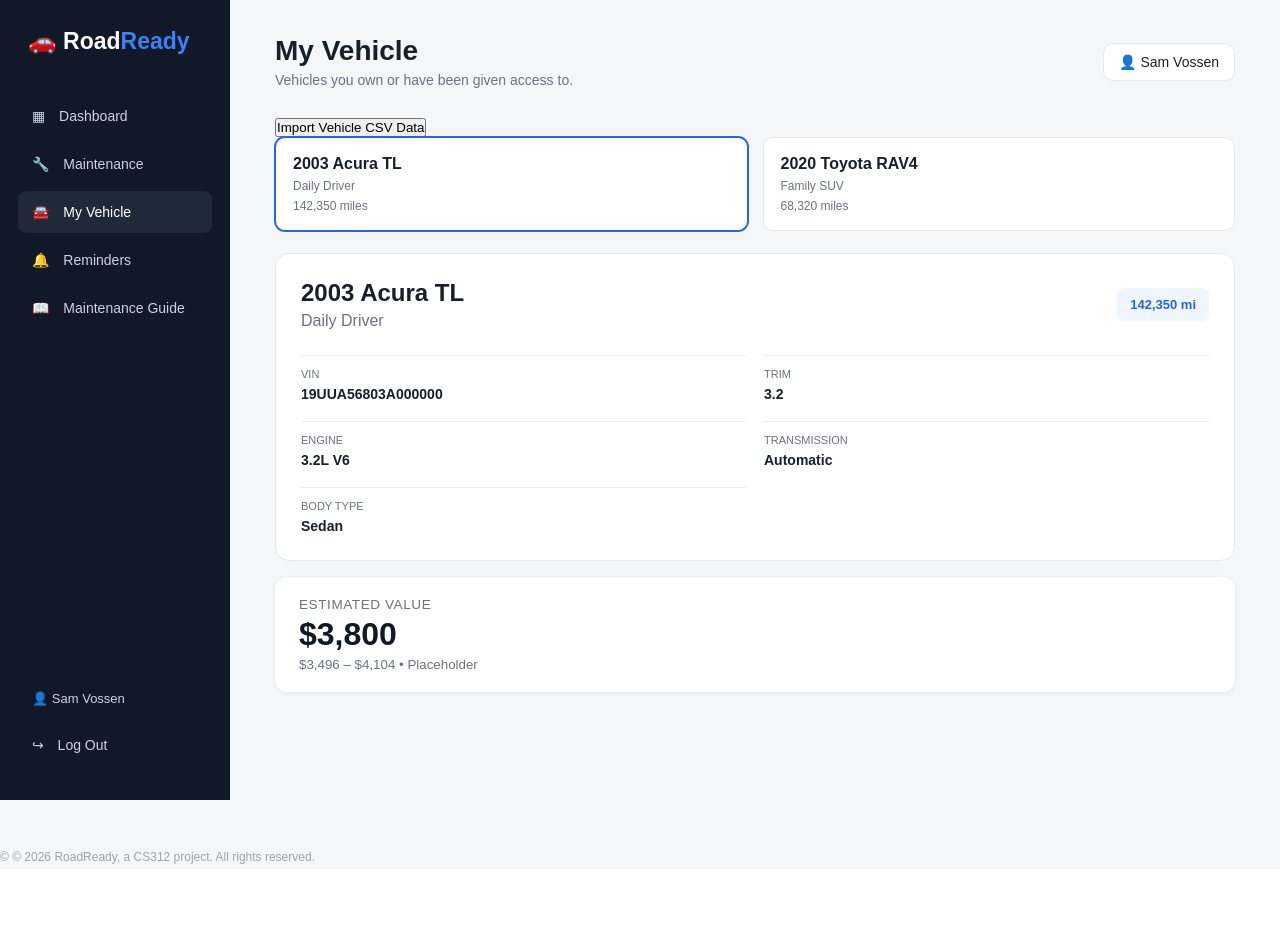
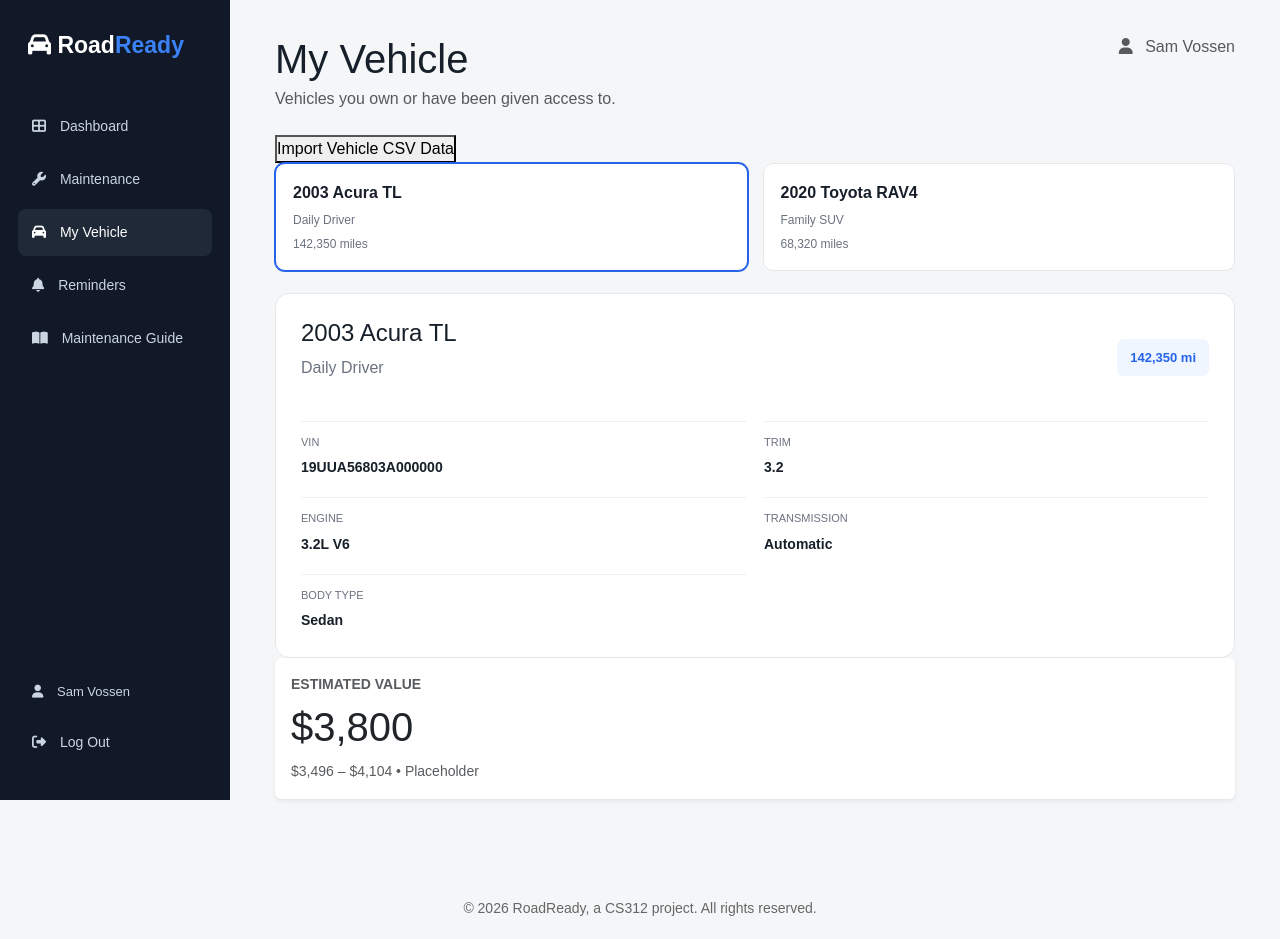
Before and after one commit to Etown-CS310/RoadReady, a PHP site: page /web/vehicle.html in a window 1280 px wide. Before the commit the page ends 864 px from the top, so only its background shows below. Run offline with PHP 8.4, Linux system fonts and the light colour scheme; some libraries are stand-ins or nearby versions.

Commit message:
Bootstrap changes + font awesome service

```diff
--- a/includes/app.js
+++ b/includes/app.js
@@ -30,14 +30,15 @@ function formatCurrency(amount) {
 
 function renderTopbar(title, subtitle, userName = "Sam Vossen") {
     return `
-        <div class="topbar">
+        <div class="d-flex justify-content-between align-items-start mb-4">
             <div>
-                <h1>${title}</h1>
-                <p>${subtitle}</p>
+                <h1 class="mb-1">${title}</h1>
+                <p class="text-muted mb-0">${subtitle}</p>
             </div>
 
-            <div class="profile">
-                👤 ${userName}
+            <div class="text-muted">
+                <i class="fa-solid fa-user me-2"></i>
+                ${userName}
             </div>
         </div>
     `;
@@ -50,17 +51,19 @@ function renderTopbar(title, subtitle, userName = "Sam Vossen") {
 
 function renderVehicleCard(vehicle) {
     return `
-        <section class="vehicle-card">
+        <section class="card border-0 shadow-sm mb-4">
+            <div class="card-body">
+                <div class="row align-items-center g-4">
 
-            <div class="vehicle-info">
+                    <div class="col-md-7">
 
-                <h2>
+                        <h2 class="h3 mb-2">
                             ${vehicle.year}
                             ${vehicle.make}
                             ${vehicle.model}
                         </h2>
 
-                <p>
+                        <p class="text-muted mb-3">
                             ${vehicle.engine}
                             &nbsp; • &nbsp;
                             ${vehicle.transmission}
@@ -68,59 +71,82 @@ function renderVehicleCard(vehicle) {
                             ${vehicle.bodyType}
                         </p>
 
-                <span class="mileage">
+                        <span class="badge text-bg-light">
                             Current Mileage: ${formatMileage(vehicle.mileage)}
                         </span>
 
                     </div>
 
-            <div class="car-image">
+                    <div class="col-md-5 text-center">
 
-                <div class="vehicle-carousel">
+                        <div class="vehicle-carousel position-relative">
 
                             <img
                                 id="vehiclePhoto"
                                 src="${vehicle.image}"
                                 alt="${vehicle.make} ${vehicle.model}"
+                                class="img-fluid rounded"
                             >
 
-                    <button id="previousButton" onclick="previousPhoto()">
-                        ‹
+                            <button
+                                id="previousButton"
+                                onclick="previousPhoto()"
+                                class="btn btn-light position-absolute top-50 start-0 translate-middle-y"
+                                aria-label="Previous photo"
+                            >
+                                <i class="fa-solid fa-chevron-left"></i>
                             </button>
 
-                    <span id="photoNumber">
+                            <span
+                                id="photoNumber"
+                                class="position-absolute bottom-0 start-50 translate-middle-x mb-2 badge text-bg-dark"
+                            >
                                 1 / 3
                             </span>
 
-                    <button id="nextButton" onclick="nextPhoto()">
-                        ›
+                            <button
+                                id="nextButton"
+                                onclick="nextPhoto()"
+                                class="btn btn-light position-absolute top-50 end-0 translate-middle-y"
+                                aria-label="Next photo"
+                            >
+                                <i class="fa-solid fa-chevron-right"></i>
                             </button>
 
                         </div>
 
-                <label class="upload-button">
+                        <label class="btn btn-outline-primary mt-3">
+                            <i class="fa-solid fa-upload me-2"></i>
                             Add Vehicle Photos
                             <input
                                 type="file"
                                 id="vehicleUpload"
                                 accept="image/*"
                                 multiple
+                                hidden
                             >
                         </label>
 
                     </div>
 
+                </div>
+            </div>
         </section>
     `;
 }
 
+
+
 /* -----------------------------------------
    Vehicle Photo Carousel
 ----------------------------------------- */
+
 let vehiclePhotos = [];
 let currentPhoto = 0;
 
 function nextPhoto() {
+
+    if (vehiclePhotos.length === 0) return;
 
     currentPhoto++;
 
@@ -133,6 +159,8 @@ function nextPhoto() {
 
 function previousPhoto() {
 
+    if (vehiclePhotos.length === 0) return;
+
     currentPhoto--;
 
     if (currentPhoto < 0) {
@@ -144,52 +172,74 @@ function previousPhoto() {
 
 function showPhoto() {
 
-    document.getElementById("vehiclePhoto").src =
-        vehiclePhotos[currentPhoto];
+    if (vehiclePhotos.length === 0) return;
 
-    document.getElementById("photoNumber").textContent =
+    const vehiclePhoto = document.getElementById("vehiclePhoto");
+    const photoNumber = document.getElementById("photoNumber");
+
+    if (!vehiclePhoto || !photoNumber) return;
+
+    vehiclePhoto.src = vehiclePhotos[currentPhoto];
+
+    photoNumber.textContent =
         (currentPhoto + 1) + " / " + vehiclePhotos.length;
 }
 
 
 document.addEventListener("change", function(event) {
 
-    if (event.target.id === "vehicleUpload") {
+    if (event.target.id !== "vehicleUpload") return;
 
-        vehiclePhotos = [];
+    const files = Array.from(event.target.files);
 
-        for (let i = 0; i < event.target.files.length; i++) {
+    if (files.length === 0) return;
 
-            let photo = URL.createObjectURL(
-                event.target.files[i]
-            );
+    files.forEach(function(file) {
+
+        const photo = URL.createObjectURL(file);
 
         vehiclePhotos.push(photo);
-        }
 
-        currentPhoto = 0;
+    });
+
+    currentPhoto = vehiclePhotos.length - files.length;
 
     showPhoto();
-    }
 
+    // Allow the same file to be selected again later
+    event.target.value = "";
 });
+
+
 /* -----------------------------------------
    Statistics
 ----------------------------------------- */
 
 function renderStatCard(label, number, sub) {
     return `
-        <div class="stat-card">
-            <div class="stat-label">${label}</div>
-            <div class="stat-number">${number}</div>
-            <div class="stat-sub">${sub}</div>
+        <div class="col-md-4">
+            <div class="card border-0 shadow-sm h-100">
+                <div class="card-body">
+                    <div class="text-muted small text-uppercase fw-semibold">
+                        ${label}
+                    </div>
+
+                    <div class="display-6 fw-semibold my-2">
+                        ${number}
+                    </div>
+
+                    <div class="text-muted">
+                        ${sub}
+                    </div>
+                </div>
+            </div>
         </div>
     `;
 }
 
 function renderStats(stats) {
     return `
-        <section class="stats">
+        <section class="row g-3 mb-4">
 
             ${renderStatCard(
                 "NEXT SERVICE",
@@ -219,6 +269,7 @@ function renderStats(stats) {
 ----------------------------------------- */
 
 function renderMaintenanceItem(item) {
+
     const labels = {
         soon: "DUE SOON",
         overdue: "OVERDUE",
@@ -228,19 +279,25 @@ function renderMaintenanceItem(item) {
     const label = labels[item.status] || item.status.toUpperCase();
 
     return `
-        <div class="maintenance-item">
+        <div class="d-flex justify-content-between align-items-center py-3 border-bottom">
 
             <div>
-                <div class="service-name">
+                <div class="fw-semibold">
                     ${item.name}
                 </div>
 
-                <div class="service-detail">
+                <div class="text-muted small">
                     ${item.detail}
                 </div>
             </div>
 
-            <span class="status ${item.status}">
+            <span class="badge ${
+                item.status === "overdue"
+                    ? "text-bg-danger"
+                    : item.status === "soon"
+                        ? "text-bg-warning"
+                        : "text-bg-success"
+            }">
                 ${label}
             </span>
 
@@ -258,20 +315,21 @@ function renderMaintenanceList(items) {
 ----------------------------------------- */
 
 function renderHistoryTable(rows) {
+
     if (!rows.length) {
         return `
-            <div class="empty-state-small">
+            <div class="text-muted py-3">
                 No maintenance history yet.
             </div>
         `;
     }
 
     return `
-        <div class="table-scroll">
+        <div class="table-responsive">
 
-            <table>
+            <table class="table table-hover align-middle mb-0">
 
-                <thead>
+                <thead class="table-light">
                     <tr>
                         <th>Date</th>
                         <th>Service</th>
@@ -309,32 +367,44 @@ function renderHistoryTable(rows) {
 ----------------------------------------- */
 
 function renderPanel(title, bodyHTML, viewAllHref = null) {
+
     return `
-        <div class="panel">
+        <div class="card border-0 shadow-sm h-100">
 
-            <div class="panel-header">
+            <div class="card-header bg-white border-0 d-flex justify-content-between align-items-center pt-4 px-4">
 
-                <h2>${title}</h2>
+                <h2 class="h5 mb-0">
+                    ${title}
+                </h2>
 
                 ${
                     viewAllHref
-                        ? `<a href="${viewAllHref}" class="view-link">View all</a>`
+                        ? `
+                            <a
+                                href="${viewAllHref}"
+                                class="btn btn-sm btn-outline-primary"
+                            >
+                                View all
+                            </a>
+                        `
                         : ""
                 }
 
             </div>
 
+            <div class="card-body px-4">
                 ${bodyHTML}
+            </div>
 
         </div>
     `;
 }
 
-/*
- * Vehicle value
- * Temporary: reads from data.js.
- * Later: replace the body of getVehicleValue with an API call.
- */
+
+/* -----------------------------------------
+   Vehicle Value
+----------------------------------------- */
+
 async function getVehicleValue(vehicle) {
 
     // FUTURE:
@@ -357,47 +427,109 @@ function formatMoney(n) {
     return "$" + Number(n).toLocaleString();
 }
 
-// Renders the card shell (loading state)
+
+/* -----------------------------------------
+   Vehicle Value Card
+----------------------------------------- */
+
 function renderValueCard() {
+
     return `
-        <section class="value-card" id="value-card">
-            <span class="value-label">Estimated Value</span>
-            <strong class="value-amount">Loading...</strong>
-            <small class="value-range"></small>
+        <section
+            class="card border-0 shadow-sm mb-4"
+            id="value-card"
+        >
+            <div class="card-body">
+
+                <div class="text-muted small text-uppercase fw-semibold">
+                    Estimated Value
+                </div>
+
+                <strong class="display-6 d-block my-2">
+                    Loading...
+                </strong>
+
+                <small class="text-muted d-block value-range"></small>
+
+            </div>
         </section>
     `;
 }
 
-// Fills the card in once data arrives. Call AFTER innerHTML is set.
+
+// Fills the card in once data arrives.
 async function loadValueCard(vehicle) {
+
     const card = document.getElementById("value-card");
+
     if (!card) return;
 
     try {
+
         const data = await getVehicleValue(vehicle);
 
         if (!data) {
+
             card.innerHTML = `
-                <span class="value-label">Estimated Value</span>
-                <strong class="value-amount">Unavailable</strong>
-                <small class="value-range">No valuation data yet.</small>
+                <div class="card-body">
+
+                    <div class="text-muted small text-uppercase fw-semibold">
+                        Estimated Value
+                    </div>
+
+                    <strong class="display-6 d-block my-2">
+                        Unavailable
+                    </strong>
+
+                    <small class="text-muted">
+                        No valuation data yet.
+                    </small>
+
+                </div>
             `;
+
             return;
         }
 
         card.innerHTML = `
-            <span class="value-label">Estimated Value</span>
-            <strong class="value-amount">${formatMoney(data.value)}</strong>
-            <small class="value-range">
-                ${formatMoney(data.low)} – ${formatMoney(data.high)}
+            <div class="card-body">
+
+                <div class="text-muted small text-uppercase fw-semibold">
+                    Estimated Value
+                </div>
+
+                <strong class="display-6 d-block my-2">
+                    ${formatMoney(data.value)}
+                </strong>
+
+                <small class="text-muted">
+                    ${formatMoney(data.low)}
+                    –
+                    ${formatMoney(data.high)}
                     • ${data.source}
                 </small>
+
+            </div>
         `;
+
     } catch (err) {
+
         card.innerHTML = `
-            <span class="value-label">Estimated Value</span>
-            <strong class="value-amount">Unavailable</strong>
-            <small class="value-range">Couldn't load valuation.</small>
+            <div class="card-body">
+
+                <div class="text-muted small text-uppercase fw-semibold">
+                    Estimated Value
+                </div>
+
+                <strong class="display-6 d-block my-2">
+                    Unavailable
+                </strong>
+
+                <small class="text-muted">
+                    Couldn't load valuation.
+                </small>
+
+            </div>
         `;
     }
 }
--- a/includes/footer.js
+++ b/includes/footer.js
@@ -2,7 +2,7 @@ function renderFooter() {
 
     const footer = `
         <footer class="site-footer">
-            <p>&copy; © 2026 RoadReady, a CS312 project. All rights reserved.</p>
+            <p>&copy; 2026 RoadReady, a CS312 project. All rights reserved.</p>
         </footer>
     `;
 
--- a/includes/styles.css
+++ b/includes/styles.css
@@ -531,11 +531,15 @@ td {
 }
 
 .site-footer {
-  display: flex;
-  justify-content: space-between;
-  color: #9ca3af;
-  font-size: 12px;
-  padding: 30px 0 5px;
+    text-align: center;
+    padding: 20px;
+    color: #666;
+    font-size: 14px;
+    width: 100%;
+}
+
+.site-footer p {
+    margin: 0;
 }
 
 /* ---------- LOGIN ---------- */
--- a/web/vehicle.html
+++ b/web/vehicle.html
@@ -7,6 +7,13 @@
 
     <title>My Vehicle | RoadReady</title>
 
+    <!-- Bootstrap -->
+    <link href="https://cdn.jsdelivr.net/npm/bootstrap@5.3.3/dist/css/bootstrap.min.css" rel="stylesheet">
+
+    <!-- Font Awesome -->
+    <link rel="stylesheet" href="https://cdnjs.cloudflare.com/ajax/libs/font-awesome/6.6.0/css/all.min.css">
+
+    <!-- RoadReady Styles -->
     <link rel="stylesheet" href="../includes/styles.css">
 </head>
 
@@ -18,6 +25,9 @@
 
     </main>
 
+    <!-- Bootstrap JavaScript -->
+    <script src="https://cdn.jsdelivr.net/npm/bootstrap@5.3.3/dist/js/bootstrap.bundle.min.js"></script>
+
     <script src="../includes/navbar.js"></script>
     <script src="../includes/footer.js"></script>
     <script src="../includes/app.js"></script>
```
Also changed, not shown: includes/navbar.js (+11 -9 lines), js/dashboard.js (+7 -4 lines), web/dashboard.html (+10 -0 lines), web/maintenance-guide.html (+10 -0 lines), web/maintenance.html (+10 -0 lines). Lines whose indentation alone changed are shown as unchanged.
